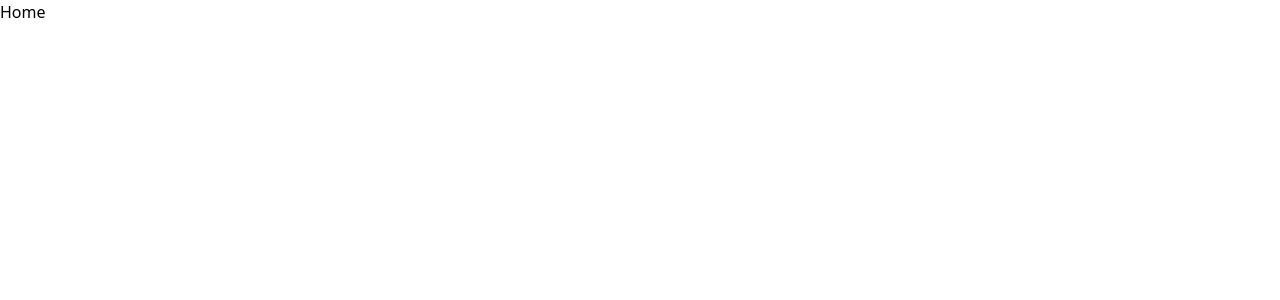
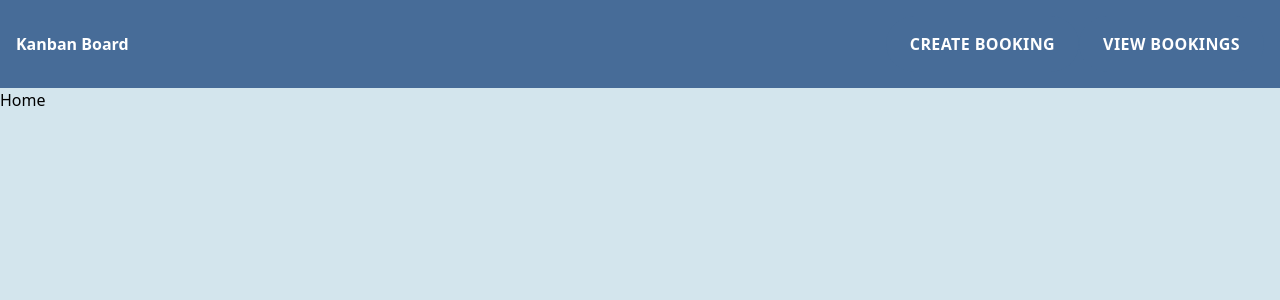
Before and after one commit to abdalhamedemad/Kanban-Board-Bookings, a React (Vite) app: page /home in a window 1280 px wide. Shown: the top 300 px of the page. Built offline with nearby package versions, Linux system fonts and the light colour scheme.

Commit message:
feat: add layout & header

```diff
--- a/src/App.tsx
+++ b/src/App.tsx
@@ -2,17 +2,19 @@ import { BrowserRouter, Navigate, Route, Routes } from "react-router-dom";
 import Home from "./pages/Home";
 import CreateBooking from "./pages/CreateBooking";
 import BoardBooking from "./pages/BoardBooking";
+import AppLayout from "./ui/AppLayout";
+
 
 function App() {
   return (
       <BrowserRouter>
         <Routes>
-          {/* <Route element={<div />}> */}
+        <Route element={<AppLayout />}>
             <Route index element={<Navigate replace to="home" />} />
             <Route path="home" element={<Home />} />
             <Route path="create-booking" element={<CreateBooking />} />
             <Route path="board-booking" element={<BoardBooking />} />
-          {/* </Route> */}
+          </Route>
         </Routes>
       </BrowserRouter>
   );
--- /dev/null
+++ b/src/ui/AppLayout.tsx
@@ -0,0 +1,19 @@
+import { Outlet } from "react-router-dom";
+import Header from "./Header";
+function AppLayout() {
+  return (
+    <div
+      className="grid grid-row-3  h-screen
+    grid-rows-[auto_1fr_auto]  bg-[#d3e5ed] "
+    >
+      <Header />
+      <div className="overflow-scroll">
+        <main className="mx-auto h-full ">
+          <Outlet />
+        </main>
+      </div>
+    </div>
+  );
+}
+
+export default AppLayout;
--- /dev/null
+++ b/src/ui/Button.tsx
@@ -0,0 +1,40 @@
+import { Link } from 'react-router-dom';
+
+function Button({ children, disabled, to, type, onClick }) {
+  const base = `inline-block tex-sm  text-white rounded-full bg-[#476c98] font-semibold uppercase tracking-wide text-white transition-colors
+   duration-300 hover:bg-[#5a85bb] focus:bg-[#5a85bb] focus:outline-none
+   focus:ring focus:ring-[#5a85bb] focus:ring-offset-2
+   disabled:cursor-not-allowed `;
+  const styles = {
+    primary: base + ' px-4 py-3 sm:px-6 sm:py-4  ',
+    small: base + ' px-4 py-1 md:px-5 md:py-2.5 text-xs ',
+    round: base + ' px-2.5 py-1 md:px-3.5 md:py-2 text-sm ',
+    secondary: `inline-block text-sm rounded-full border-2
+    border-stone-300  font-semibold uppercase
+     tracking-wide text-stone-400 transition-colors
+    duration-300 hover:text-stone-800 hover:bg-stone-300
+    focus:text-stone-800 focus:bg-stone-300 focus:outline-none
+    focus:ring focus:ring-stone-200
+    focus:ring-offset-2 disabled:cursor-not-allowed
+    px-4 py-2.5 sm:px-6 sm:py-3.5`,
+  };
+  if (to)
+    return (
+      <Link className={styles[type]} to={to}>
+        {children}
+      </Link>
+    );
+  if (onClick)
+    return (
+      <button disabled={disabled} onClick={onClick} className={styles[type]}>
+        {children}
+      </button>
+    );
+  return (
+    <button disabled={disabled} className={styles[type]}>
+      {children}
+    </button>
+  );
+}
+
+export default Button;
--- /dev/null
+++ b/src/ui/Header.jsx
@@ -0,0 +1,18 @@
+import Button from "./Button";
+function Header() {
+  return (
+    <header
+      className=" flex justify-between items-center p-4 bg-[#476c98] text-white"
+    >
+      <b>
+      Kanban Board
+      </b>
+      <div>
+      <Button type="primary" to="/create-booking" >Create Booking</Button>
+      <Button type="primary" to="/board-booking" >View Bookings</Button>
+      </div>
+    </header>
+   );
+}
+
+export default Header;
```
